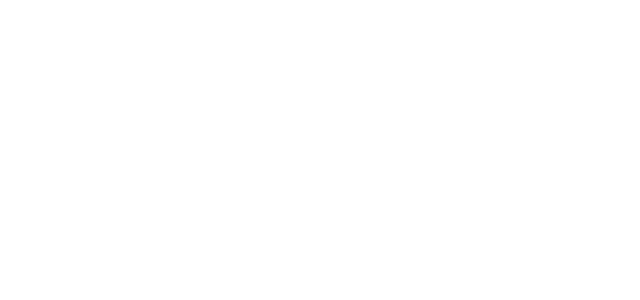
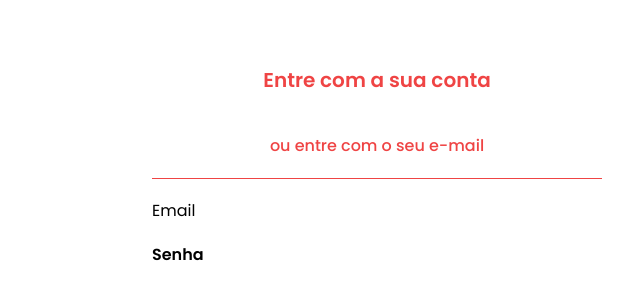
Before and after one commit to ryanolv/E-Commerce, a React (Vite) app: page /login in a window 1280 px wide. Before the commit this address had no page. Shown: the part 232-532 px from the top of the page, without its empty margins (263-903 px from the left). Built offline with nearby package versions, Linux system fonts and the light colour scheme.

Commit message:
feat: add initial Login Page and Login Route

```diff
--- a/src/App.tsx
+++ b/src/App.tsx
@@ -2,13 +2,15 @@
 
 import { BrowserRouter, Routes, Route } from "react-router-dom";
 
-import HomePage from "./pages/HomePage";
+import HomePage from "./pages/home/HomePage";
+import LoginPage from "./pages/login/LoginPage";
 
 function App() {
   return (
     <BrowserRouter>
       <Routes>
         <Route path="/" element={<HomePage />} />
+        <Route path="/login" element={<LoginPage />} />
       </Routes>
     </BrowserRouter>
   );
--- a/src/components/header/HeaderComponent.tsx
+++ b/src/components/header/HeaderComponent.tsx
@@ -1,7 +1,14 @@
 /* eslint-disable react/react-in-jsx-scope */
 import { BsCart3 } from "react-icons/bs";
+import { useNavigate } from "react-router-dom";
 
 function Header() {
+  const navigate = useNavigate();
+
+  const handleLoginClick = () => {
+    navigate("/login");
+  };
+
   return (
     <div className="m-0 flex w-full justify-between bg-[#212529] p-5 text-white">
       <h2 className="text-2xl font-bold">CLUB CLOTHING</h2>
@@ -9,7 +16,12 @@ function Header() {
         <div className="flex items-center text-base font-semibold">
           Explorar
         </div>
-        <div className="flex items-center text-base font-semibold">Login</div>
+        <div
+          className="flex cursor-pointer items-center text-base font-semibold"
+          onClick={handleLoginClick}
+        >
+          Login
+        </div>
         <div className="flex items-center text-base font-semibold">
           Criar Conta
         </div>
--- a/src/pages/HomePage.tsx
+++ b/src/pages/home/HomePage.tsx
@@ -1,7 +1,6 @@
 import React from "react";
-
-import Header from "../components/header/HeaderComponent";
-import Categories from "../components/categories/CategoriesComponent";
+import Header from "../../components/header/HeaderComponent";
+import Categories from "../../components/categories/CategoriesComponent";
 
 const HomePage: React.FC = () => {
   return (
--- /dev/null
+++ b/src/pages/login/LoginPage.tsx
@@ -0,0 +1,27 @@
+/* eslint-disable react/react-in-jsx-scope */
+
+const LoginPage = () => {
+  return (
+    <div className="flex h-full items-center justify-center">
+      <div className="flex w-[450px] flex-col items-center">
+        <h1 className="mb-5 text-xl font-semibold text-red-500">
+          Entre com a sua conta
+        </h1>
+        <p className="my-5 mt-5 w-full border-b border-b-red-500 pb-5 text-center font-medium text-red-500">
+          ou entre com o seu e-mail
+        </p>
+        <div className="mb-5 w-full">
+          <label>Email</label>
+          <input type="text" />
+        </div>
+
+        <div className="mb-1 w-full font-semibold">
+          <label>Senha</label>
+          <input type="password" />
+        </div>
+      </div>
+    </div>
+  );
+};
+
+export default LoginPage;
```
